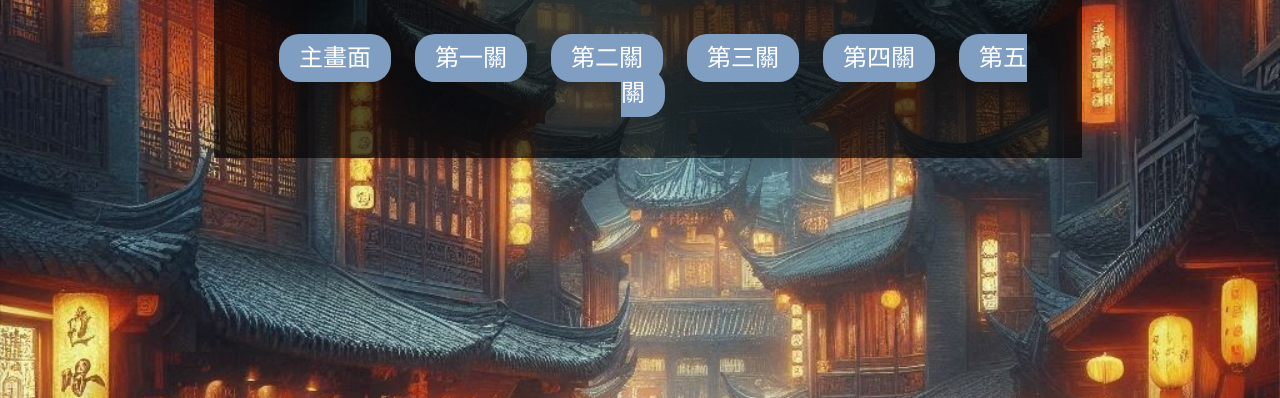
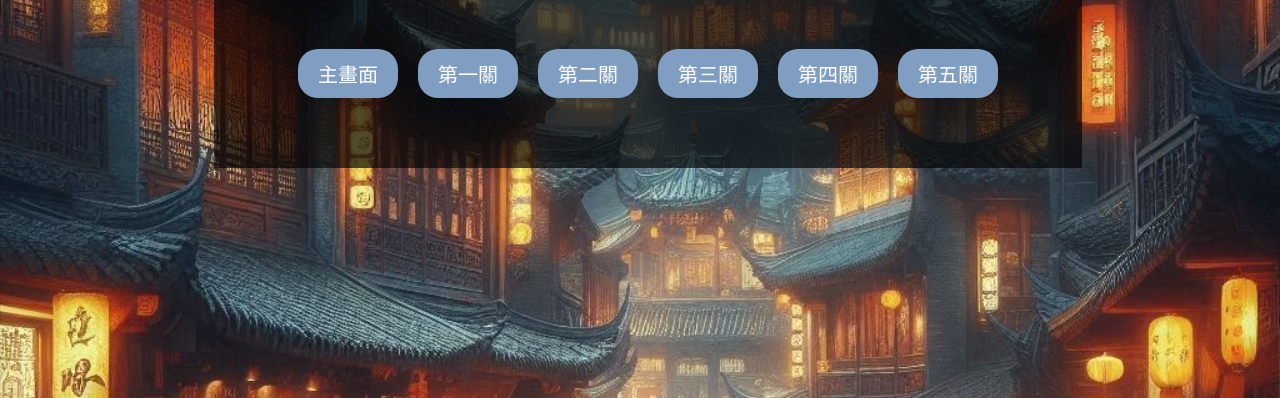
Before and after one commit to chenhsingyu-0212/EscapeRoom, a plain HTML site: page list.html in a window 1280 px wide. Shown: the part 418-816 px from the top of the page. Drawn offline with Linux system fonts and the light colour scheme.

Commit message:
feat: second version

```diff
--- a/css/list.css
+++ b/css/list.css
@@ -26,23 +26,36 @@ div{
     width: 60%;
     padding: 50px;
 }
+
 html, body {
     zoom: 1;
   }
 
-a{
+.a{
+    display: inline;
     background-color: #809EC2;
     color: white;
     padding: 10px 20px;
     margin: 20px 10px;
     border-radius: 20px;
-    font-size: 1.5em;
+    font-size: 20px;
     text-align: center;
     font-family: 'Lobster', cursive;
     text-decoration: none;
 }
 
-a:hover{
+.a:hover{
     color: #809EC2;
     background-color: white;
 }
+
+.d{
+    display: flex;
+    flex-direction: row;
+    background-color: transparent;
+    justify-content: center;
+    align-items: center;
+    width: 100%;
+    padding: 0;
+    flex-wrap: wrap;
+}
--- a/list.html
+++ b/list.html
@@ -1,16 +1,18 @@
 <html>
   <head>
-        <link rel="stylesheet" type="text/css" href="./css/list.css">
+    <link rel="stylesheet" type="text/css" href="./css/list.css" />
   </head>
   <body id="background">
-        <div>
+    <div style="display: flex; align-items: center; justify-self: center; flex-direction: column;">
       <h1>盜密傳奇</h1>
-            <a href="index.html">主畫面</a>
-            <a href="chapter1.html">第一關</a>
-            <a href="chapter2.html">第二關</a>
-            <a href="chapter3.html">第三關</a>
-            <a href="chapter4.html">第四關</a>
-            <a href="chapter5.html">第五關</a>
+      <div class="d">
+        <a class="a" href="index.html">主畫面</a>
+        <a class="a" href="chapter1.html">第一關</a>
+        <a class="a" class="a" href="chapter2.html">第二關</a>
+        <a class="a" href="chapter3.html">第三關</a>
+        <a class="a" href="chapter4.html">第四關</a>
+        <a class="a" href="chapter5.html">第五關</a>
+      </div>
     </div>
   </body>
 </html>
```
Lines whose indentation alone changed are shown as unchanged.
